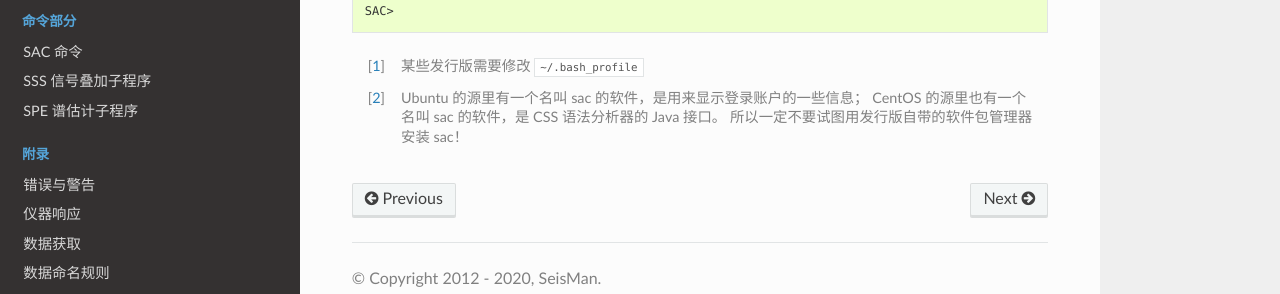
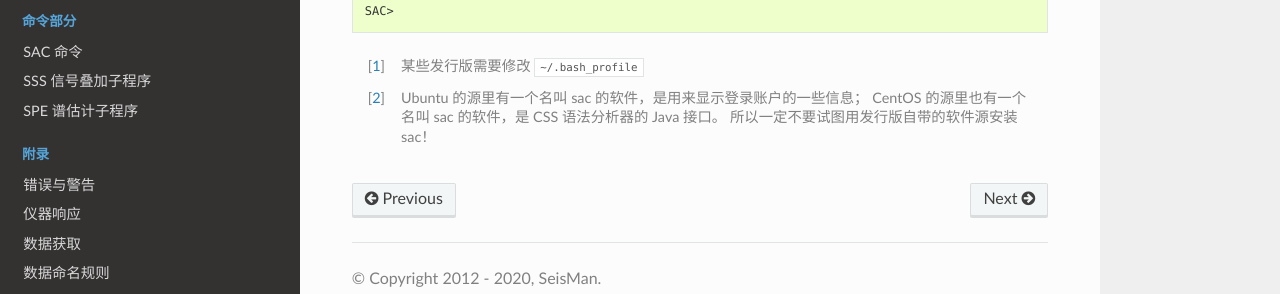
Before and after one commit to seisman/SAC_Docs_zh, a Sphinx documentation site: the page built from source/introduction/linux-install.rst, in a window 1280 px wide and 900 px high, scrolled down 2787 px. Shown: the part 552-846 px from the top of the window. Built offline with Sphinx 7.4.7 and the Read the Docs theme 2.0.0, drawn with Linux system fonts in a browser that asks for light colours.

Commit message:
Linux 安裝：修正附註2，敘述與使用套件包管理器安裝的步驟矛盾

```diff
--- a/source/introduction/linux-install.rst
+++ b/source/introduction/linux-install.rst
@@ -173,4 +173,4 @@ Linux 下安装 SAC，可以直接安装二进制包，也可以从源码安装
 .. [1] 某些发行版需要修改 ``~/.bash_profile``
 .. [2] Ubuntu 的源里有一个名叫 sac 的软件，是用来显示登录账户的一些信息；
    CentOS 的源里也有一个名叫 sac 的软件，是 CSS 语法分析器的 Java 接口。
-   所以一定不要试图用发行版自带的软件包管理器安装 sac！
+   所以一定不要试图用发行版自带的软件源安装 sac！
```
